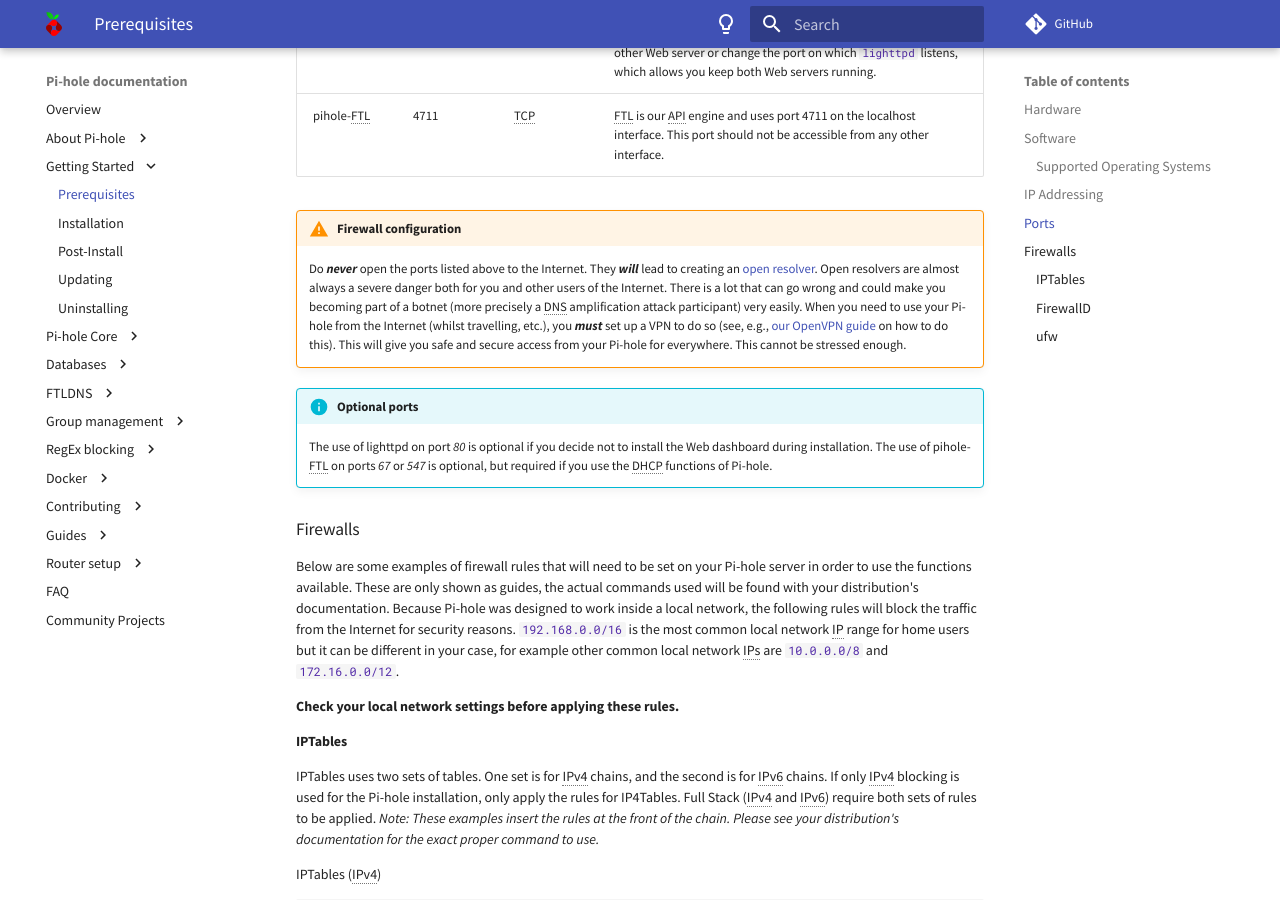
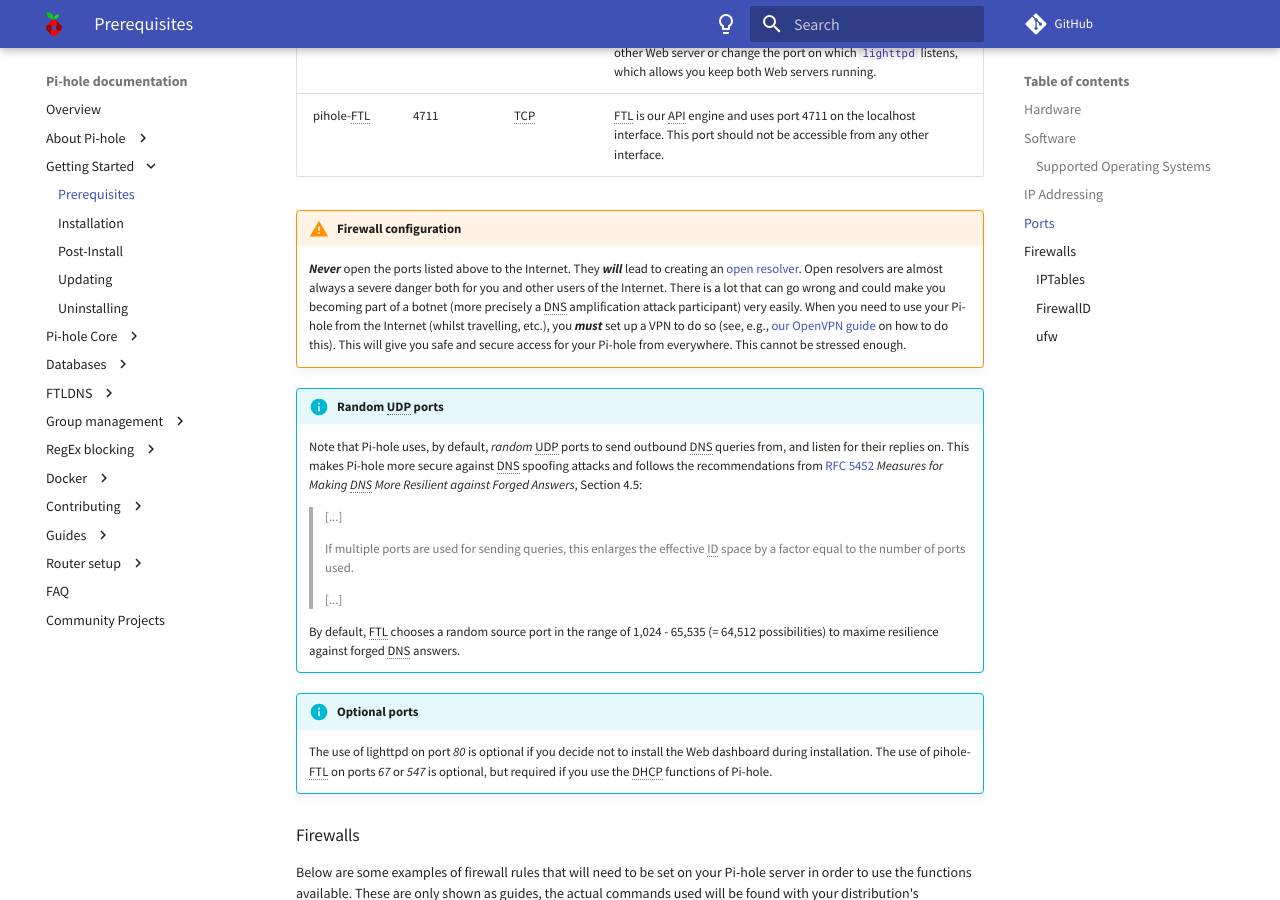
Before and after one commit to pi-hole/docs, an MkDocs documentation site: the page built from docs/main/prerequisites.md, in a window 1280 px wide and 900 px high, scrolled down 2027 px. Built offline with MkDocs 1.6.1 and Material for MkDocs 9.7.7, drawn with Linux system fonts in a browser that asks for light colours; comment, search, counter and statistics services are not loaded.

Commit message:
Add a section about why we use random UDP ports
Signed-off-by: DL6ER <dl6er@dl6er.de>

```diff
--- a/docs/main/prerequisites.md
+++ b/docs/main/prerequisites.md
@@ -82,8 +82,22 @@
 | lighttpd            | 80  (HTTP)   | TCP      | If you have another Web server already running, such as Apache, Pi-hole's Web server will not work. You can either disable the other Web server or change the port on which `lighttpd` listens, which allows you keep both Web servers running. |
 | pihole-FTL          | 4711    | TCP      | FTL is our API engine and uses port 4711 on the localhost interface. This port should not be accessible from any other interface.|
 
+<!-- markdownlint-disable code-block-style -->
+<!-- markdownlint-disable no-trailing-spaces -->
 !!! warning "Firewall configuration"
-    Do ***never*** open the ports listed above to the Internet. They ***will*** lead to creating an [open resolver](http://openresolverproject.org/). Open resolvers are almost always a severe danger both for you and other users of the Internet. There is a lot that can go wrong and could make you becoming part of a botnet (more precisely a DNS amplification attack participant) very easily. When you need to use your Pi-hole from the Internet (whilst travelling, etc.), you ***must*** set up a VPN to do so (see, e.g., [our OpenVPN guide](../../guides/vpn/overview) on how to do this). This will give you safe and secure access from your Pi-hole for everywhere. This cannot be stressed enough.
+    ***Never*** open the ports listed above to the Internet. They ***will*** lead to creating an [open resolver](http://openresolverproject.org/). Open resolvers are almost always a severe danger both for you and other users of the Internet. There is a lot that can go wrong and could make you becoming part of a botnet (more precisely a DNS amplification attack participant) very easily. When you need to use your Pi-hole from the Internet (whilst travelling, etc.), you ***must*** set up a VPN to do so (see, e.g., [our OpenVPN guide](../../guides/vpn/overview) on how to do this). This will give you safe and secure access for your Pi-hole from everywhere. This cannot be stressed enough.
+
+!!! info "Random UDP ports"
+    Note that Pi-hole uses, by default, *random* UDP ports to send outbound DNS queries from, and listen for their replies on. This makes Pi-hole more secure against DNS spoofing attacks and follows the recommendations from [RFC 5452](https://tools.ietf.org/html/rfc5452#section-4.5) *Measures for Making DNS More Resilient against Forged Answers*, Section 4.5:
+    > [...]
+    >
+    > If multiple ports are used for sending queries, this enlarges the effective ID space by a factor equal to the number of ports used.
+    >
+    > [...]
+
+    By default, FTL chooses a random source port in the range of 1,024 - 65,535 (= 64,512 possibilities) to maxime resilience against forged DNS answers.
+<!-- markdownlint-enable code-block-style -->
+<!-- markdownlint-enable no-trailing-spaces -->
 
 !!! info "Optional ports"
     The use of lighttpd on port _80_ is optional if you decide not to install the Web dashboard during installation.
```
